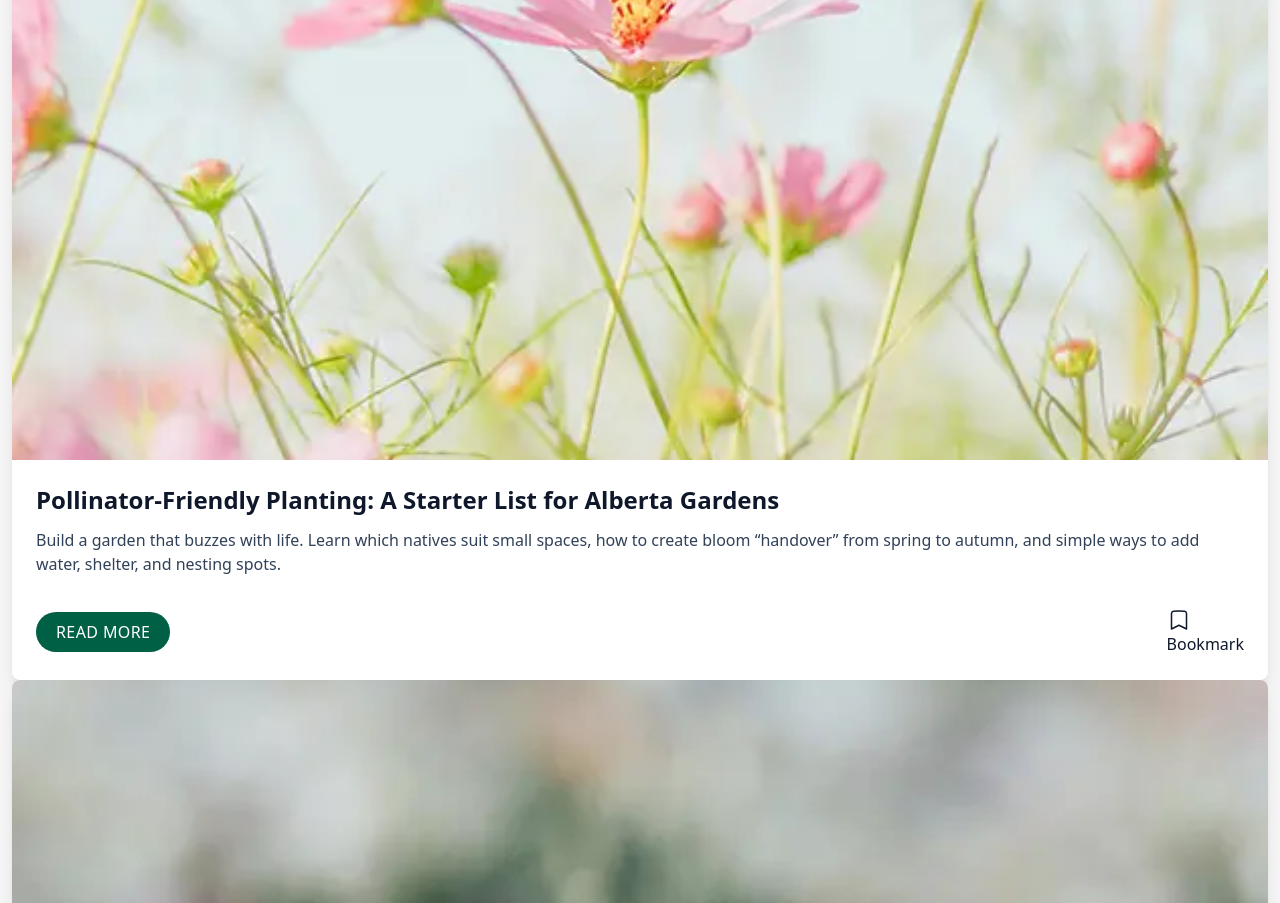
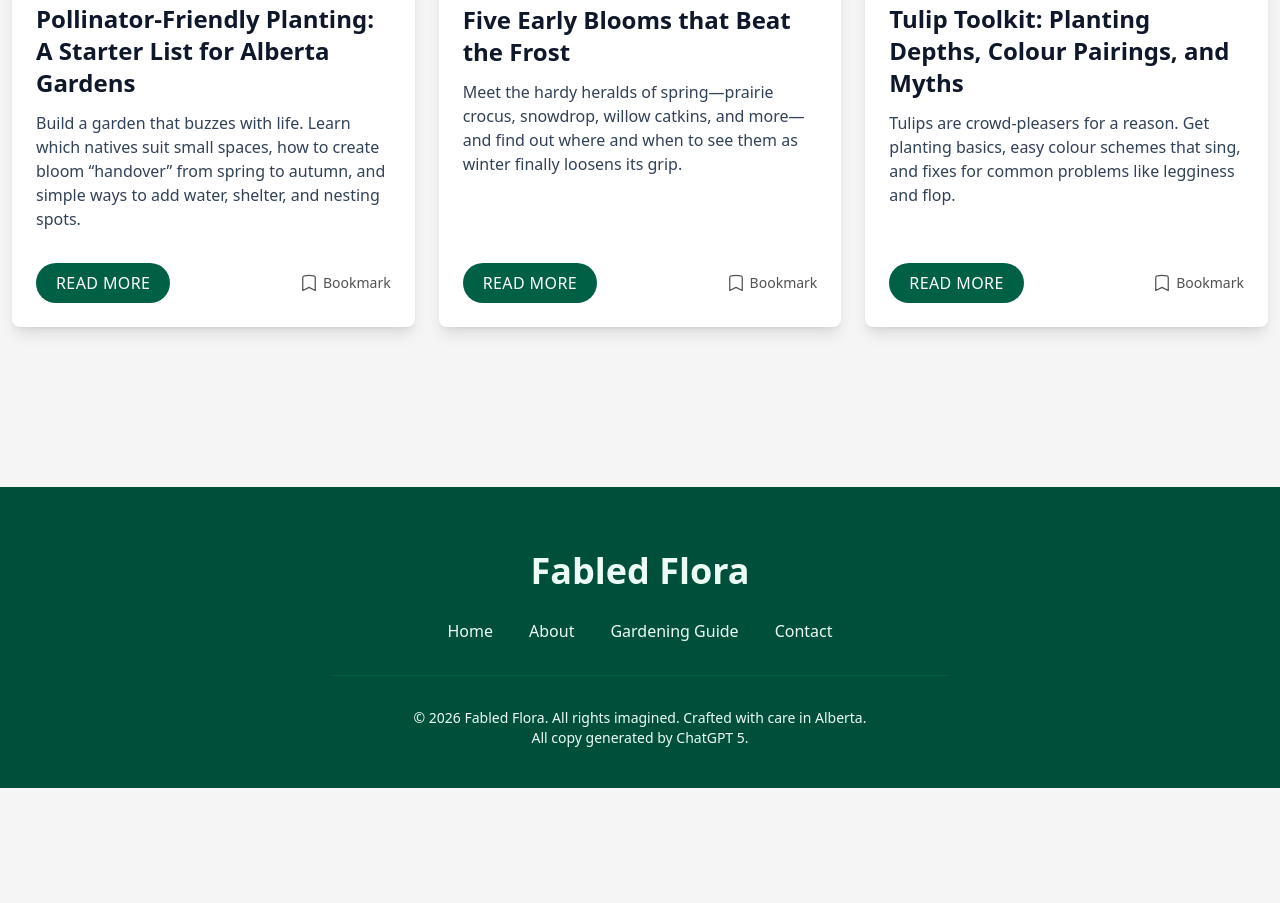
Before and after one commit to eubhawatson-classes/dmit-2033-a01-winter-2026, a plain HTML site: page 13-tailwind-intro/index.html in a window 1280 px wide. Shown: the part 1637-2540 px from the top of the page. After the commit the page ends 2425 px from the top, so only its background shows below. Drawn offline with nearby package versions, Linux system fonts and the light colour scheme.

Commit message:
Completes both Tailwind demos.

```diff
--- a/13-tailwind-intro/index.html
+++ b/13-tailwind-intro/index.html
@@ -100,7 +100,7 @@
             <h2 class="font-semibold text-3xl lg:text-5xl text-slate-800 mb-8 lg:mb-10">Latest Articles</h2>
 
             <!-- Grid Container -->
-            <div>
+            <div class="grid grid-cols-1 lg:grid-cols-3 items-stretch gap-6">
                 <!-- Card 1 -->
                 <article class="bg-white rounded-lg shadow-lg overflow-hidden h-full flex flex-col">
                     <img src="img/pink-flowers.webp" alt="Pink flowers against a pale blue sky." class="w-full object-cover aspect-[16/9]">
@@ -113,11 +113,11 @@
                             <a href="#" class="inline-block px-5 bg-emerald-800 hover:bg-emerald-700 transition duration-300 rounded-full py-2 text-white text-sm lg:text-base uppercase tracking-wide focus-visible:outline-none focus-visible:ring-3 focus-visible:ring-emerald-300">Read More</a>
 
                             <!-- Bookmark -->
-                            <div>
-                                <svg xmlns="http://www.w3.org/2000/svg" fill="none" viewBox="0 0 24 24" stroke-width="1.5" stroke="currentColor" class="size-6" aria-hidden="true">
+                            <div class="flex items-center justify-between gap-1 text-neutral-600">
+                                <svg xmlns="http://www.w3.org/2000/svg" fill="none" viewBox="0 0 24 24" stroke-width="1.5" stroke="currentColor" class="size-5" aria-hidden="true">
                                     <path stroke-linecap="round" stroke-linejoin="round" d="M17.593 3.322c1.1.128 1.907 1.077 1.907 2.185V21L12 17.25 4.5 21V5.507c0-1.108.806-2.057 1.907-2.185a48.507 48.507 0 0 1 11.186 0Z" />
                                 </svg>
-                                <span>Bookmark</span>
+                                <span class="text-sm">Bookmark</span>
                             </div> <!-- end of bookmark bar -->
                         </div> <!-- end of actions -->
                     </div>
@@ -132,14 +132,14 @@
 
                         <!-- Actions -->
                         <div class="mt-auto pt-8 flex items-center justify-between">
-                            <a href="#">Read More</a>
+                            <a href="#" class="inline-block px-5 bg-emerald-800 hover:bg-emerald-700 transition duration-300 rounded-full py-2 text-white text-sm lg:text-base uppercase tracking-wide focus-visible:outline-none focus-visible:ring-3 focus-visible:ring-emerald-300">Read More</a>
 
                             <!-- Bookmark -->
-                            <div>
-                                <svg xmlns="http://www.w3.org/2000/svg" fill="none" viewBox="0 0 24 24" stroke-width="1.5" stroke="currentColor" class="size-6" aria-hidden="true">
+                            <div class="flex items-center justify-between gap-1 text-neutral-600">
+                                <svg xmlns="http://www.w3.org/2000/svg" fill="none" viewBox="0 0 24 24" stroke-width="1.5" stroke="currentColor" class="size-5" aria-hidden="true">
                                     <path stroke-linecap="round" stroke-linejoin="round" d="M17.593 3.322c1.1.128 1.907 1.077 1.907 2.185V21L12 17.25 4.5 21V5.507c0-1.108.806-2.057 1.907-2.185a48.507 48.507 0 0 1 11.186 0Z" />
                                 </svg>
-                                <span>Bookmark</span>
+                                <span class="text-sm">Bookmark</span>
                             </div> <!-- end of bookmark bar -->
                         </div> <!-- end of actions -->
                     </div>
@@ -153,14 +153,14 @@
 
                         <!-- Actions -->
                         <div class="mt-auto pt-8 flex items-center justify-between">
-                            <a href="#">Read More</a>
+                            <a href="#" class="inline-block px-5 bg-emerald-800 hover:bg-emerald-700 transition duration-300 rounded-full py-2 text-white text-sm lg:text-base uppercase tracking-wide focus-visible:outline-none focus-visible:ring-3 focus-visible:ring-emerald-300">Read More</a>
 
                             <!-- Bookmark -->
-                            <div>
-                                <svg xmlns="http://www.w3.org/2000/svg" fill="none" viewBox="0 0 24 24" stroke-width="1.5" stroke="currentColor" class="size-6" aria-hidden="true">
+                            <div class="flex items-center justify-between gap-1 text-neutral-600">
+                                <svg xmlns="http://www.w3.org/2000/svg" fill="none" viewBox="0 0 24 24" stroke-width="1.5" stroke="currentColor" class="size-5" aria-hidden="true">
                                     <path stroke-linecap="round" stroke-linejoin="round" d="M17.593 3.322c1.1.128 1.907 1.077 1.907 2.185V21L12 17.25 4.5 21V5.507c0-1.108.806-2.057 1.907-2.185a48.507 48.507 0 0 1 11.186 0Z" />
                                 </svg>
-                                <span>Bookmark</span>
+                                <span class="text-sm">Bookmark</span>
                             </div> <!-- end of bookmark bar -->
                         </div> <!-- end of actions -->
                     </div>
@@ -169,21 +169,21 @@
         </section>
     </main>
 
-    <footer>
-        <section>
-            <h2>Fabled Flora</h2>
+    <footer class="bg-emerald-900 text-emerald-50 pt-12 pb-10 lg:pt-16">
+        <section class="container mx-auto px-6 text-center">
+            <h2 class="text-3xl lg:text-4xl font-semibold mb-5">Fabled Flora</h2>
 
-            <nav>
-                <ul>
-                    <li><a href="#">Home</a></li>
-                    <li><a href="#">About</a></li>
-                    <li><a href="#">Gardening Guide</a></li>
-                    <li><a href="#">Contact</a></li>
+            <nav class="border-b border-emerald-800 mb-6 lg:mb-8 pb-6 w-full sm:w-3/4 lg:w-1/2 mx-auto">
+                <ul class="flex gap-2 lg:gap-3 justify-center flex-wrap">
+                    <li><a href="#" class="block px-3 py-2 hover:text-white transition duration-300 rounded-md focus-visible:outline-none focus-visible:ring-3 focus-visible:ring-emerald-200">Home</a></li>
+                    <li><a href="#" class="block px-3 py-2 hover:text-white transition duration-300 rounded-md focus-visible:outline-none focus-visible:ring-3 focus-visible:ring-emerald-200">About</a></li>
+                    <li><a href="#" class="block px-3 py-2 hover:text-white transition duration-300 rounded-md focus-visible:outline-none focus-visible:ring-3 focus-visible:ring-emerald-200">Gardening Guide</a></li>
+                    <li><a href="#" class="block px-3 py-2 hover:text-white transition duration-300 rounded-md focus-visible:outline-none focus-visible:ring-3 focus-visible:ring-emerald-200">Contact</a></li>
                 </ul>
             </nav>
 
-            <p>&copy; <span id="year"></span> Fabled Flora. All rights imagined. Crafted with care in Alberta.</p>
-            <p>All copy generated by ChatGPT 5.</p>
+            <p class="text-sm">&copy; <span id="year"></span> Fabled Flora. All rights imagined. Crafted with care in Alberta.</p>
+            <p class="text-sm">All copy generated by ChatGPT 5.</p>
         </section>
     </footer>
 
--- /dev/null
+++ b/14-tailwind-cli/src/tailwind.css
@@ -0,0 +1,26 @@
+/* This loads TailwindCSS v4 (no separate @tailwind base/components/utilities needed). */
+@import "tailwindcss";
+
+/*
+    We need to tell Tailwind where to scan for classes so it can generate
+    only what we actually use.
+
+    If your HTML files are not in the project root, adjust the glob.
+    For example, if they’re in ./dist, use:  @source "./dist/*.html";
+*/
+@source "./**/*.{html,php,md,js,ts,jsx,tsx}";
+
+/*
+    We can create some custom breakpoints; TailwindCSS v4 uses CSS variables via @theme.
+    VS Code might grumble about the @-rules — that’s fine and expected.
+*/
+@theme {
+  --breakpoint-sm: 666px;
+  --breakpoint-md: 888px;
+  --breakpoint-lg: 1000px;
+  --breakpoint-xl: 1200px;
+  --breakpoint-2xl: 1800px;
+}
+
+/* Finally, let's load the forms plugin (v4). */
+@plugin "@tailwindcss/forms";
```
Also changed, not shown: 14-tailwind-cli/package.json (added, +18 -0 lines), 14-tailwind-cli/README.md (added), 14-tailwind-cli/dist/css/styles.css (added), 14-tailwind-cli/dist/index.html (added), 1 other file.
